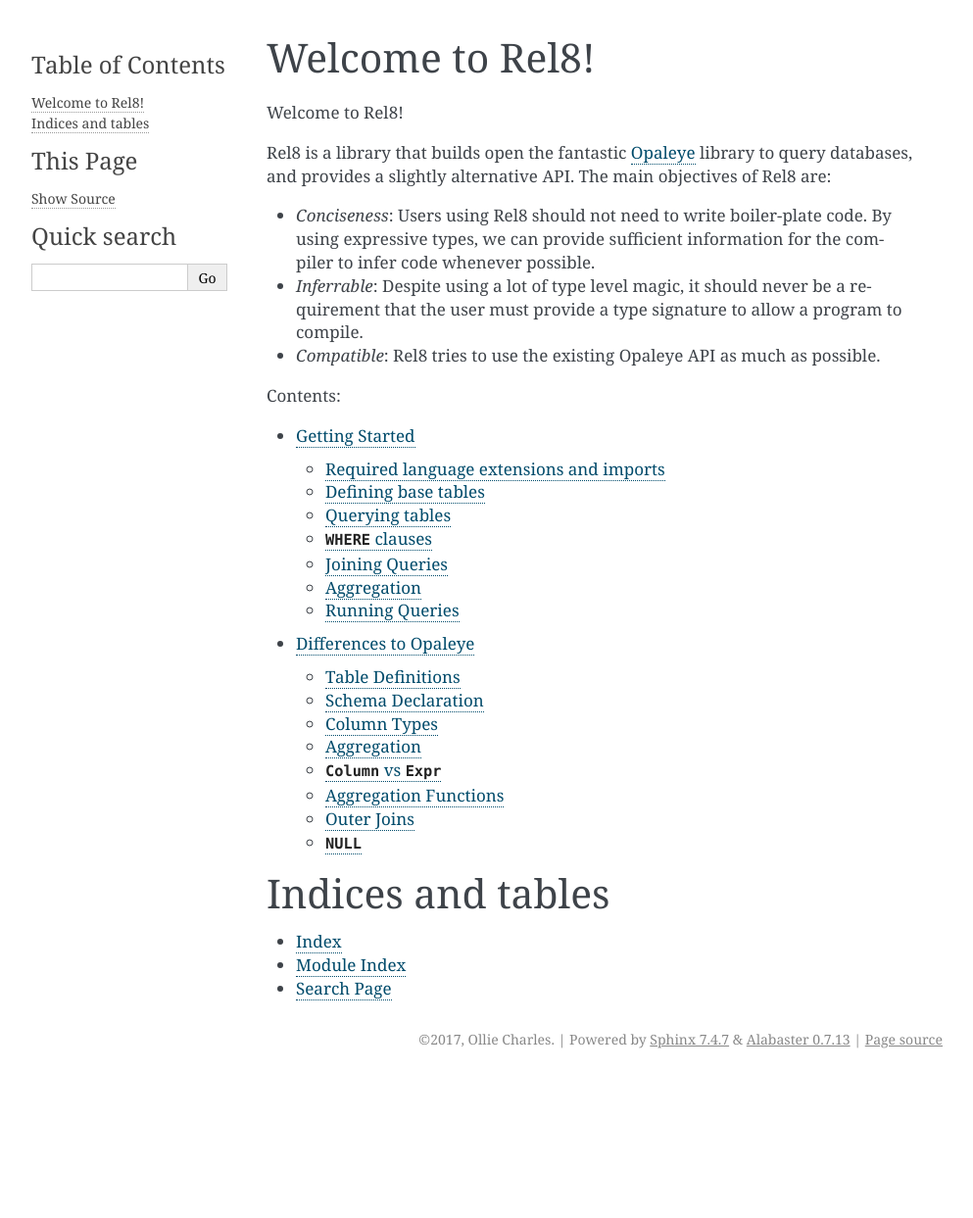
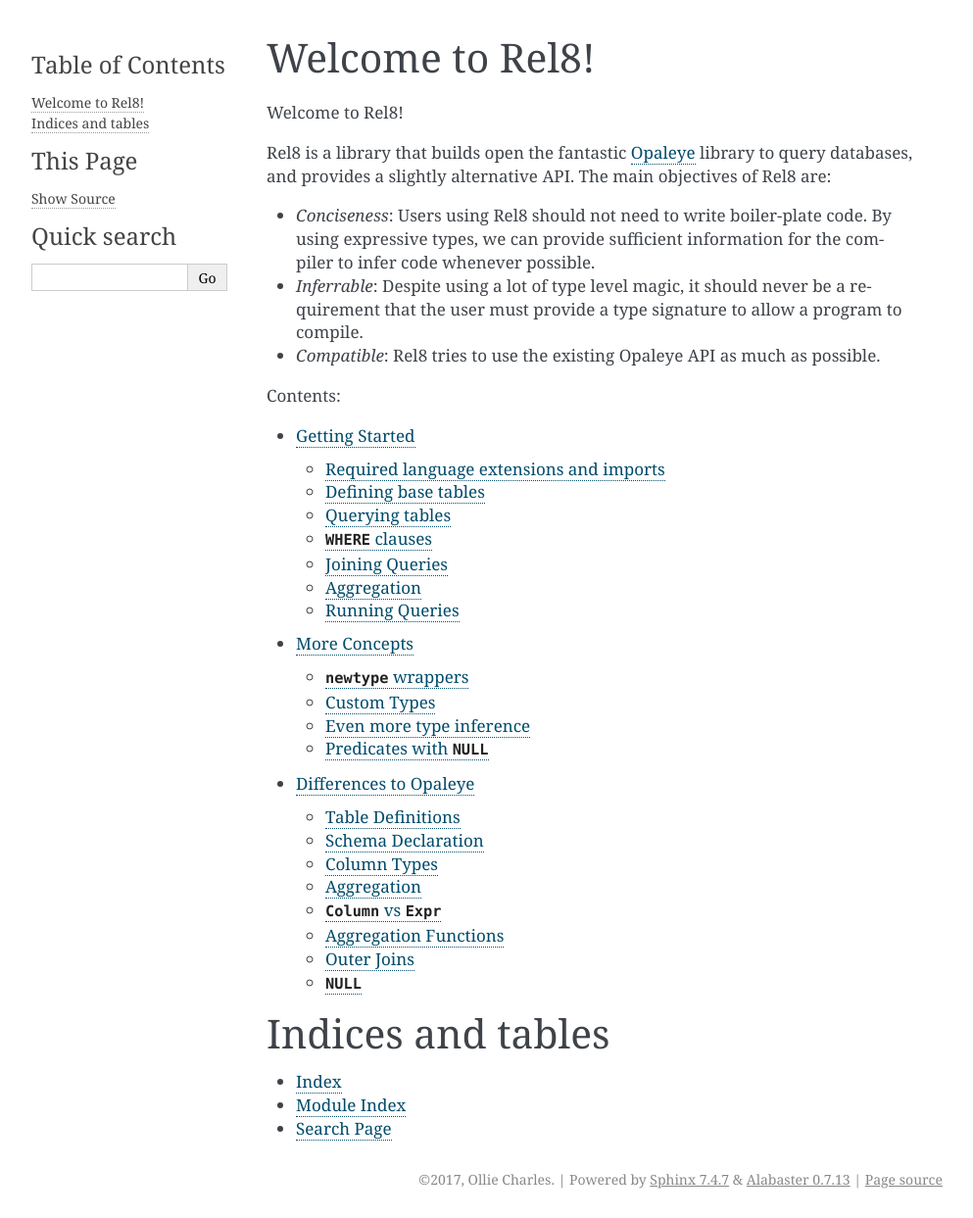
Before and after one commit to circuithub/rel8, a Sphinx documentation site: the page built from docs/index.rst, in a window 1280 px wide. Shown: the whole page at 98% size, without its empty margins (148-1141 px from the left). Built offline with Sphinx 7.4.7, drawn with Linux system fonts in a browser that asks for light colours; before the commit the page ends 1100 px from its top, so only the background shows below that; some of the changed lines change nothing that is shown.

Commit message:
Document more advanced concepts

```diff
--- /dev/null
+++ b/docs/concepts.rst
@@ -0,0 +1,128 @@
+More Concepts
+=============
+
+In this section we'll look at some further concepts using the Rel8 library that
+you might need.
+
+``newtype`` wrappers
+--------------------
+
+Haskell is a fantastic language for type safety in part to the ease of
+introducing new types. In relational databases we often end up with lots of
+different ``id`` columns that represent distinctly different domains, but are
+all typed as ``int8`` (for example). Rel8 makes it easy to distinguish these
+identifiers by using ``newtype`` just like ordinary haskell code.
+
+Simply enable the ``GeneralizedNewtypeDeriving`` extension, specify your
+``newtype`` over a base type, and derive the ``DBType`` and ``FromField``
+classes::
+
+  newtype ShopId = ShopId Int64
+    deriving (Eq, Ord, Read, Show, FromField)
+
+You can now use this ``newtype`` when defining base tables::
+
+  data Shop f = Shop
+    { shopId :: Col f "id" 'HasDefault ShopId
+    , ..
+    }
+
+If you need to cast ``ShopId`` columns into ``Int64`` columns in a query, you
+can do so with the (type-safe) ``coerceExpr`` function::
+
+  coerceExpr :: Coercible a b => Expr a -> Expr b
+
+In our case::
+
+  coerceExpr :: Expr ShopId -> Expr Int64
+
+because all ``ShopId`` s can be coerced into ``Int64``.
+
+
+Custom Types
+------------
+
+In Haskell we often define algebraic data types for types that only have a few
+values. For example, we might capture the different types of coffee by
+
+  data Coffee = PourOver | Espresso | FlatWhite
+    deriving (Read, Show)
+
+noting that latte is most certainly not a coffee.
+
+Relational databases don't do a great job of capturing sum types, unfortunately,
+but we can still marshal this data through Rel8. We'll need to provide instances
+of ``DBType`` and ``FromField``, but this time we'll have to provide an
+implementation for ``FromField``::
+
+  instance DBType Coffee
+  instance FromField Coffee where
+    fromField f a =
+      fmap readMay (fromField f a) >>=
+      maybe (fail "Could not parse Coffee value") return
+
+The default instance for ``DBType`` will use the ``show`` instance for
+``Coffee``, so our ``FromField`` instance uses the ``Read`` instance.
+
+
+Even more type inference
+------------------------
+
+In :doc:`tutorial` we used instances like ``instance Table (Part Expr) (Part
+QueryResult)``. It's actually possible to get *even more* type inference using
+the following variation::
+
+
+  instance (expr ~ Expr, queryResult ~ QueryResult) =>
+           Table (Part expr) (Part queryResult)
+
+Any existing queries will continue to work, but with deeply nested queries that
+can lead to even better inference. The same trick can be used with
+``AggregateTable``. If you are using Rel8 seriously, I recommend this approach.
+
+
+Predicates with ``NULL``
+------------------------
+
+If you've browsed the API for Rel8, you might have noticed that the types of
+functions like ``filterQuery`` are more general than one might first expect::
+
+  filterQuery :: Predicate bool => (a -> Expr bool) -> O.Query a -> O.Query a
+
+There are two instances for the ``Predicate`` type class:
+
+  instance Predicate Bool
+  instance Predicate (Maybe Bool)
+
+This may seem surprising, but in SQL, ``null` takes on a special meaning in
+predicates - it acts like ``false``. Ideally, in Haskell we could do away with
+this nonsense and explicitly map ``null`` to false (e.g., ``nullable (lit False)
+id myExpr``) but doing so results in SQL that won't hit database indexes (at
+least at the time of writing). Let's see this in action with some SQL::
+
+  CREATE TABLE numbers AS
+  SELECT x FROM generate_series(1,1000000) x;
+
+  CREATE INDEX numbers_x_idx ON numbers (x);
+
+  EXPLAIN SELECT * FROM numbers WHERE x = 500;
+                                    QUERY PLAN
+  ----------------------------------------------------------------------------------
+  Index Only Scan using numbers_x_idx on numbers  (cost=0.42..8.44 rows=1 width=4)
+    Index Cond: (x = 500)
+  (2 rows)
+
+
+  EXPLAIN SELECT * FROM numbers WHERE x IS NOT DISTINCT FROM 500;
+                        QUERY PLAN
+  -----------------------------------------------------------
+  Seq Scan on numbers  (cost=0.00..16925.00 rows=1 width=4)
+    Filter: (NOT (x IS DISTINCT FROM 500))
+
+Darn.
+
+Indexes are extremely important when it comes to writing performant queries, so
+I generally suggest that if you need to perform comparisons against ``NULL`` in
+predicates you retain ``NULL`` and use the "``null`` lifted" operators (``==?``,
+``&&?``) along with ``toNullable``. While unfortunate, these queries will often
+compile down to considerably more performant queries.
--- a/docs/index.rst
+++ b/docs/index.rst
@@ -22,6 +22,7 @@
    :caption: Contents:
 
    tutorial
+   concepts
    differences
 
 
```
